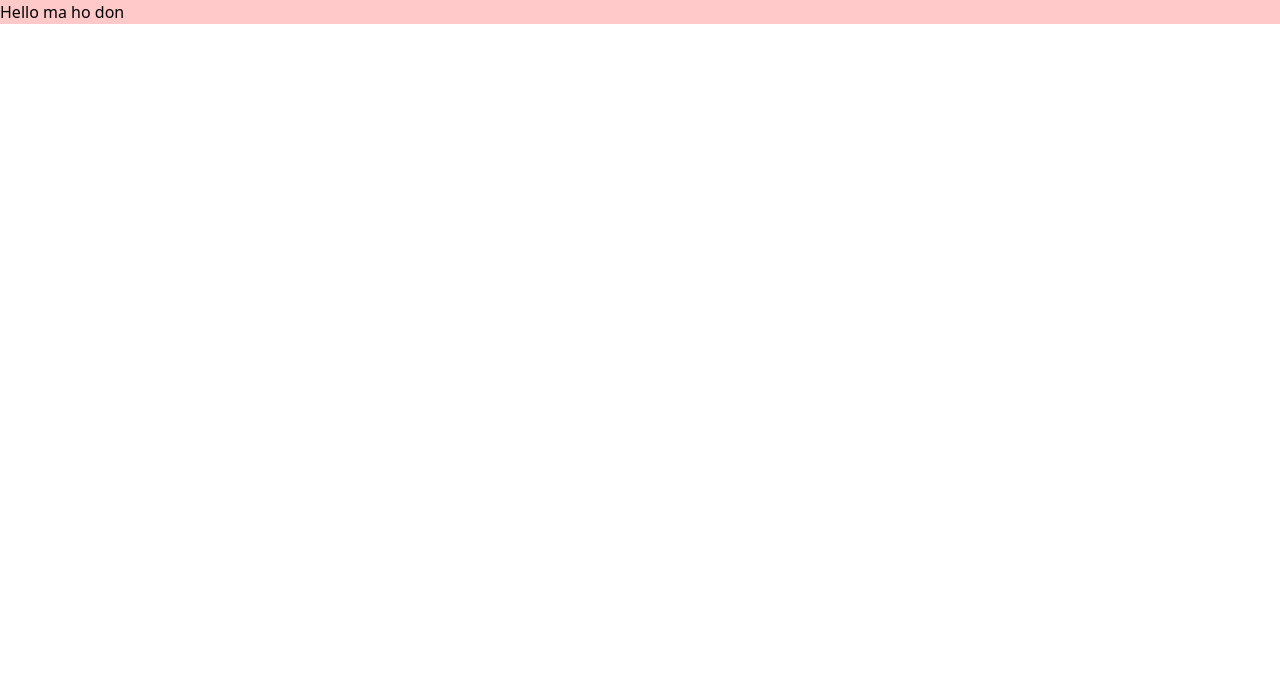
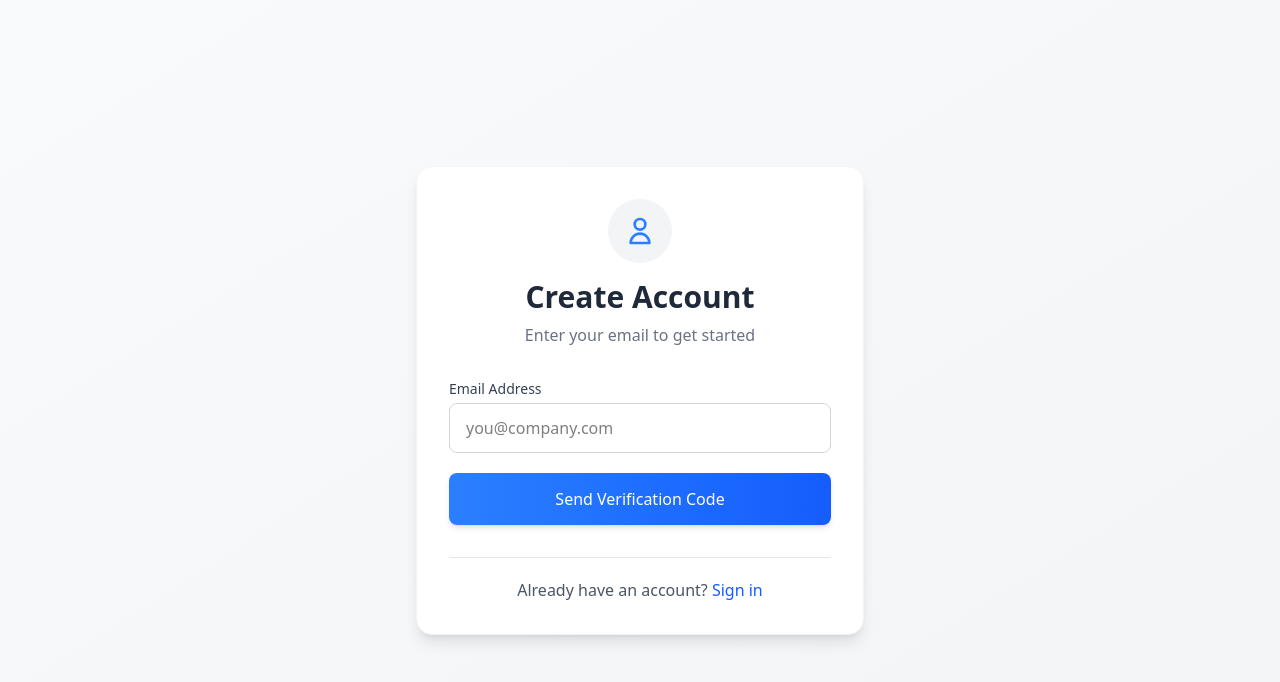
Before and after one commit to SufyanAli56/Ecommerce-App, a React (Vite) app in the folder clients/Frontend/: page /register in a window 1280 px wide. Shown: the top 682 px of the page. Built offline with nearby package versions, Linux system fonts and the light colour scheme.

Commit message:
modified:   clients/Frontend/src/App.jsx 	new file:   clients/Frontend/src/pages/auth/Register.jsx

```diff
--- a/clients/Frontend/src/App.jsx
+++ b/clients/Frontend/src/App.jsx
@@ -1,11 +1,24 @@
-import React from 'react'
+import React from "react";
+import { BrowserRouter as Router, Routes, Route, Navigate } from "react-router-dom";
+import Register from "./pages/auth/Register";
 
-const App = () => {
+// 添加简单的404页面组件
+const NotFound = () => <div>404 - Page Not Found</div>;
+
+function App() {
   return (
-    <div className='bg-red-200'>
-      <h1>Hello ma ho don</h1>
-    </div>
-  )
+    <Router>
+      <Routes>
+
+        <Route path="/" element={<Navigate to="/login" replace />} />
+
+        <Route path="/register" element={<Register />} />
+
+
+        <Route path="*" element={<NotFound />} />
+      </Routes>
+    </Router>
+  );
 }
 
-export default App
+export default App;
--- /dev/null
+++ b/clients/Frontend/src/pages/auth/Register.jsx
@@ -0,0 +1,96 @@
+import React, { useState } from "react";
+import axios from "axios";
+import { useNavigate } from "react-router-dom";
+
+function Register() {
+  const [email, setEmail] = useState("");
+  const [isLoading, setIsLoading] = useState(false);
+  const navigate = useNavigate();
+
+  const handleSendOtp = async () => {
+    if (!email || !/^\S+@\S+\.\S+$/.test(email)) {
+      alert("Please enter a valid email address");
+      return;
+    }
+
+    setIsLoading(true);
+    try {
+      await axios.post("http://localhost:5000/api/auth/send-otp", { email });
+      localStorage.setItem("pendingEmail", email);
+      navigate("/verify-otp");
+    } catch (error) {
+      alert("Failed to send OTP. Please try again.");
+    } finally {
+      setIsLoading(false);
+    }
+  };
+
+  return (
+    <div className="min-h-screen flex items-center justify-center bg-gradient-to-br from-gray-50 to-gray-100">
+      <div className="bg-white p-8 rounded-2xl shadow-lg w-full max-w-md border border-gray-100 transition-all duration-300 hover:shadow-xl">
+        <div className="text-center mb-8">
+          <div className="mx-auto bg-gray-100 rounded-full p-4 w-16 h-16 flex items-center justify-center mb-4">
+            <svg xmlns="http://www.w3.org/2000/svg" className="h-8 w-8 text-blue-500" fill="none" viewBox="0 0 24 24" stroke="currentColor">
+              <path strokeLinecap="round" strokeLinejoin="round" strokeWidth={2} d="M16 7a4 4 0 11-8 0 4 4 0 018 0zM12 14a7 7 0 00-7 7h14a7 7 0 00-7-7z" />
+            </svg>
+          </div>
+          <h2 className="text-3xl font-bold text-gray-800">Create Account</h2>
+          <p className="text-gray-500 mt-2">Enter your email to get started</p>
+        </div>
+
+        <div className="space-y-5">
+          <div>
+            <label htmlFor="email" className="block text-sm font-medium text-gray-700 mb-1">
+              Email Address
+            </label>
+            <input
+              id="email"
+              type="email"
+              placeholder="you@company.com"
+              className="w-full px-4 py-3 rounded-lg border border-gray-300 focus:ring-2 focus:ring-blue-500 focus:border-blue-500 transition-all duration-200"
+              value={email}
+              onChange={(e) => setEmail(e.target.value)}
+              onKeyPress={(e) => e.key === 'Enter' && handleSendOtp()}
+            />
+          </div>
+
+          <button
+            onClick={handleSendOtp}
+            disabled={isLoading}
+            className={`w-full py-3.5 px-4 rounded-lg font-medium text-white transition-all duration-300 flex items-center justify-center
+              ${isLoading
+                ? 'bg-blue-400 cursor-not-allowed'
+                : 'bg-gradient-to-r from-blue-500 to-blue-600 hover:from-blue-600 hover:to-blue-700 shadow-md hover:shadow-lg'}
+            `}
+          >
+            {isLoading ? (
+              <>
+                <svg className="animate-spin -ml-1 mr-3 h-5 w-5 text-white" xmlns="http://www.w3.org/2000/svg" fill="none" viewBox="0 0 24 24">
+                  <circle className="opacity-25" cx="12" cy="12" r="10" stroke="currentColor" strokeWidth="4"></circle>
+                  <path className="opacity-75" fill="currentColor" d="M4 12a8 8 0 018-8V0C5.373 0 0 5.373 0 12h4zm2 5.291A7.962 7.962 0 014 12H0c0 3.042 1.135 5.824 3 7.938l3-2.647z"></path>
+                </svg>
+                Sending OTP...
+              </>
+            ) : (
+              'Send Verification Code'
+            )}
+          </button>
+        </div>
+
+        <div className="mt-8 pt-5 border-t border-gray-200 text-center">
+          <p className="text-gray-600">
+            Already have an account?{' '}
+            <a
+              href="/login"
+              className="font-medium text-blue-600 hover:text-blue-800 transition-colors"
+            >
+              Sign in
+            </a>
+          </p>
+        </div>
+      </div>
+    </div>
+  );
+}
+
+export default Register;
```
